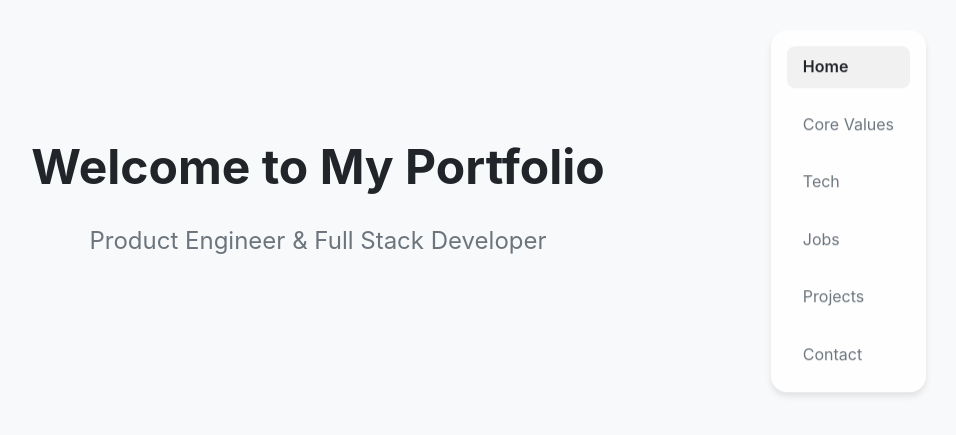
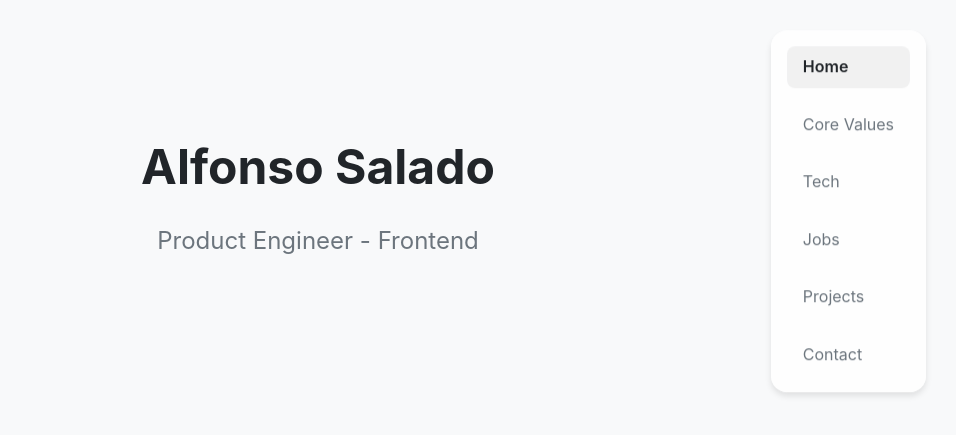
Before and after one commit to fonsi/fonsi.github.com, a React (Vite) app: page / in a window 1280 px wide. Shown: the part 189-624 px from the top of the page, without its empty margins (322-1278 px from the left). Built offline with nearby package versions, Linux system fonts and the light colour scheme.

Commit message:
update home info

```diff
--- a/src/App.tsx
+++ b/src/App.tsx
@@ -28,8 +28,8 @@ const App = () => {
       <GlobalStyles />
       <Layout>
         <SectionContent>
-          <Title>Welcome to My Portfolio</Title>
-          <Subtitle>Product Engineer & Full Stack Developer</Subtitle>
+          <Title>Alfonso Salado</Title>
+          <Subtitle>Product Engineer - Frontend</Subtitle>
         </SectionContent>
 
         <SectionContent>
```
